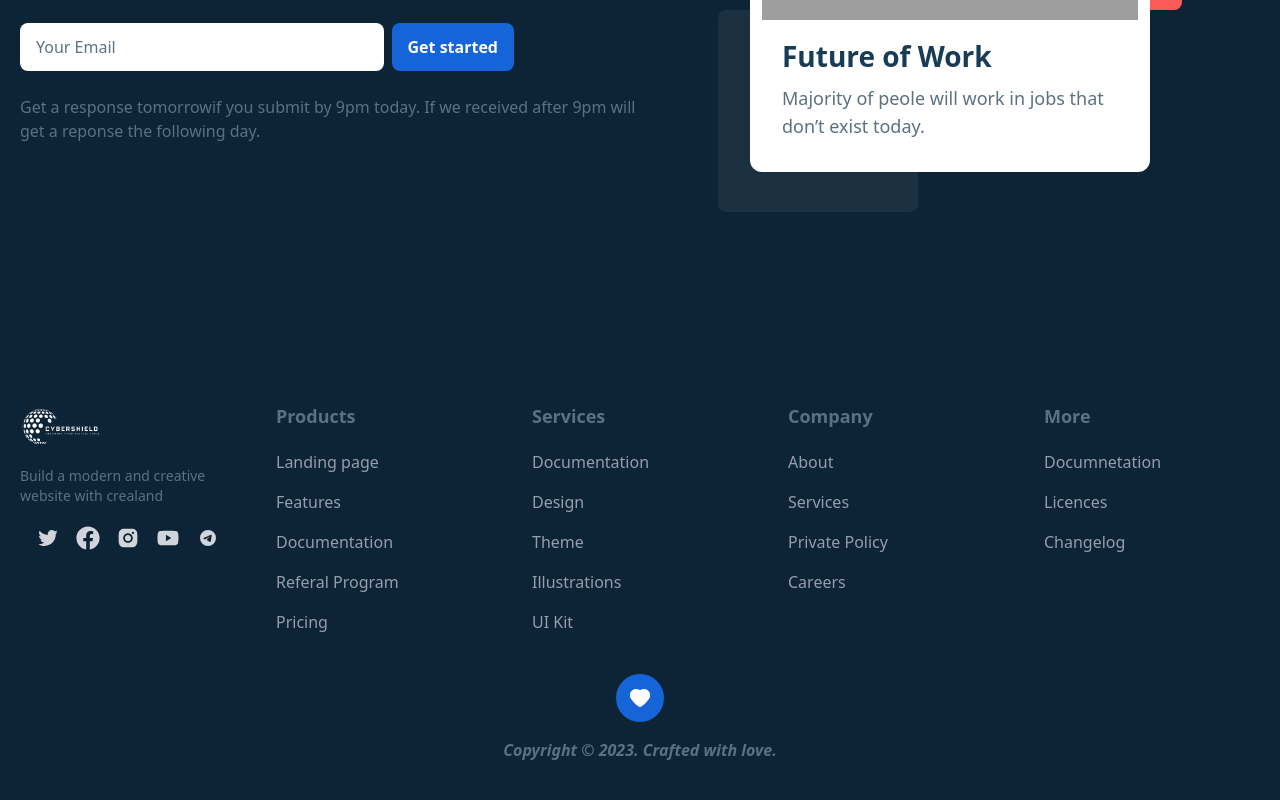
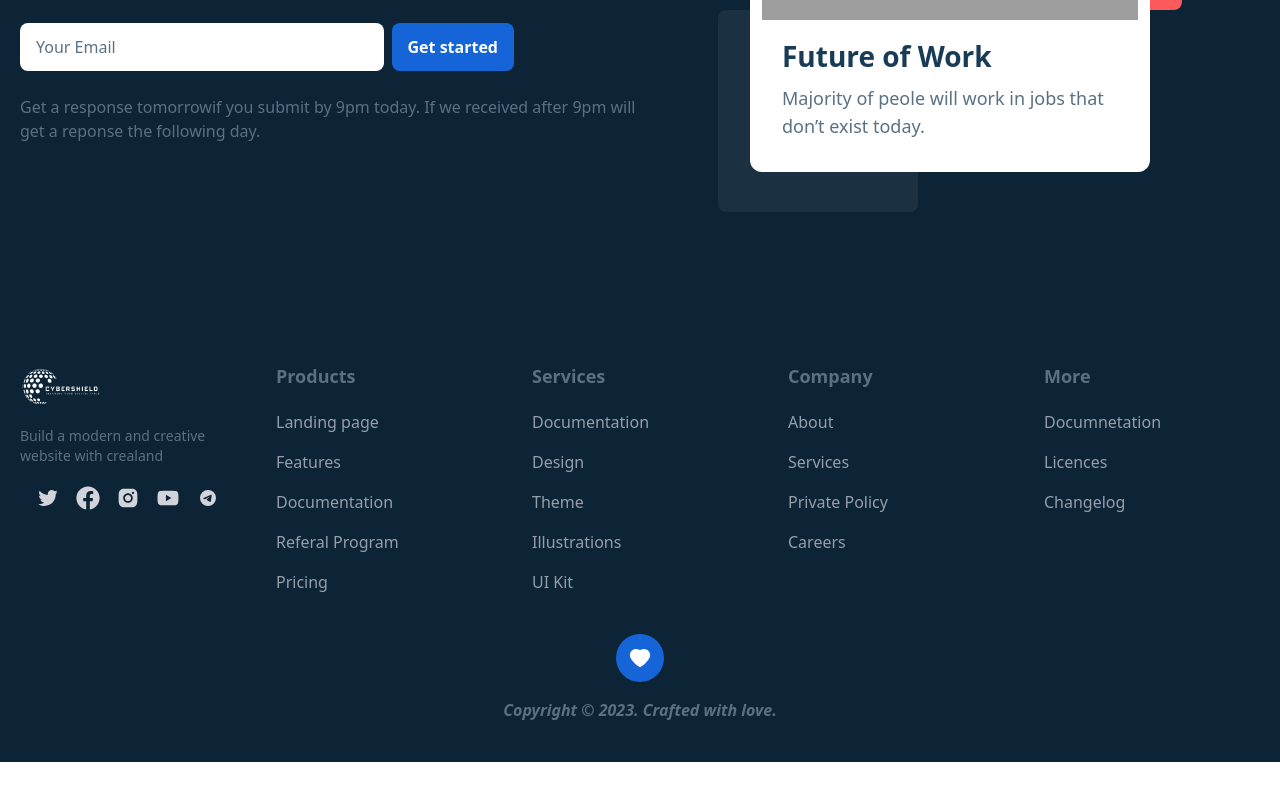
Before and after one commit to isaacmuchunu/Blog, a React (Vite) app: page /blog/1 in a window 1280 px wide. Shown: the part 1621-2421 px from the top of the page. After the commit the page ends 2383 px from the top, so only its background shows below. Built offline with nearby package versions, Linux system fonts and the light colour scheme; grey boxes are pictures that could not be loaded.

Commit message:
changed the pading on the footer

```diff
--- a/src/components/Footer.jsx
+++ b/src/components/Footer.jsx
@@ -37,7 +37,7 @@ const MoreItems = [
 const Footer = () => {
   return (
     <section className="bg-dark-hard">
-      <footer className="container mx-auto grid grid-cols-10 px-5 py-10 gap-y-10 gap-x-5 md:pt-20 md:grid-cols-12 lg:grid-cols-10 lg:gap-x-10">
+      <footer className="container mx-auto grid grid-cols-10 px-5 py-10 gap-y-10 gap-x-5 md:pt-10 md:grid-cols-12 lg:grid-cols-10 lg:gap-x-10">
         <div className="col-span-5 md:col-span-4 lg:col-span-2">
           <h3 className="text-dark-light font-bold md:text-lg font-poppins">
             Products
```
